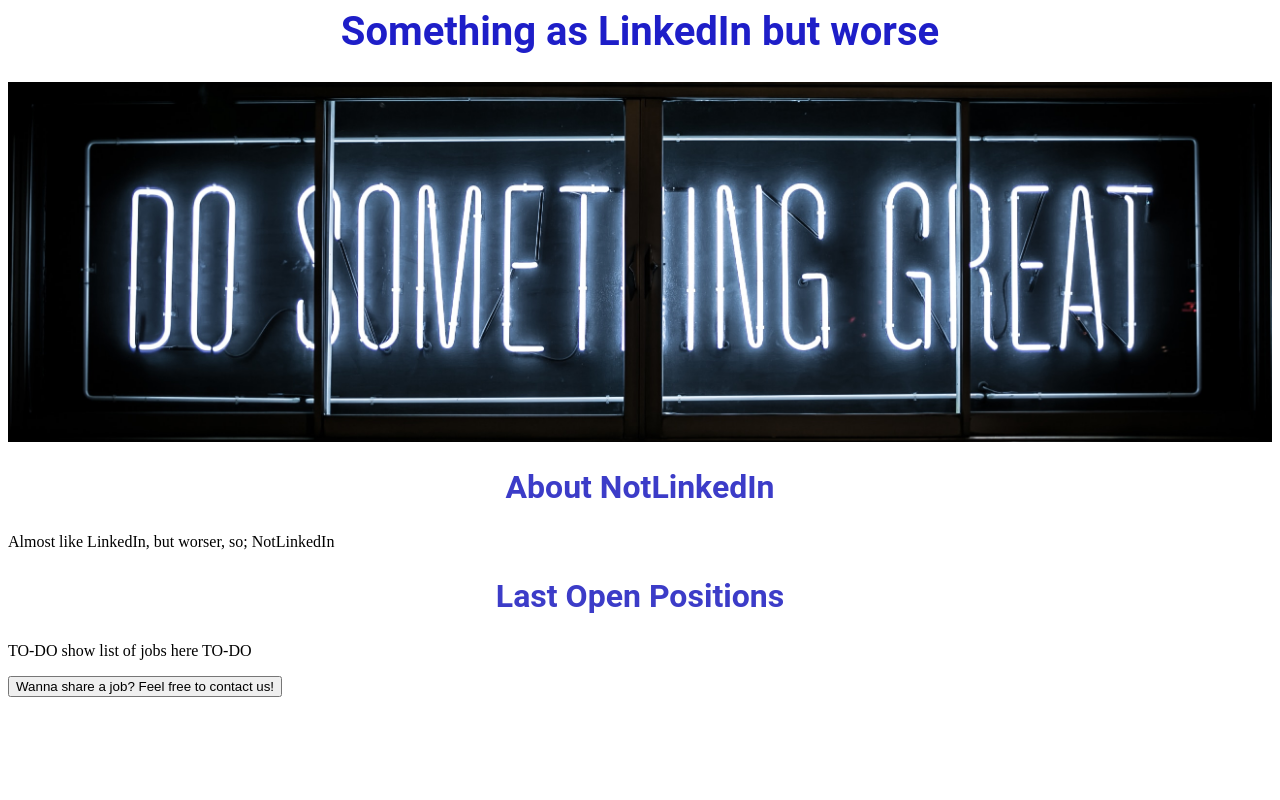
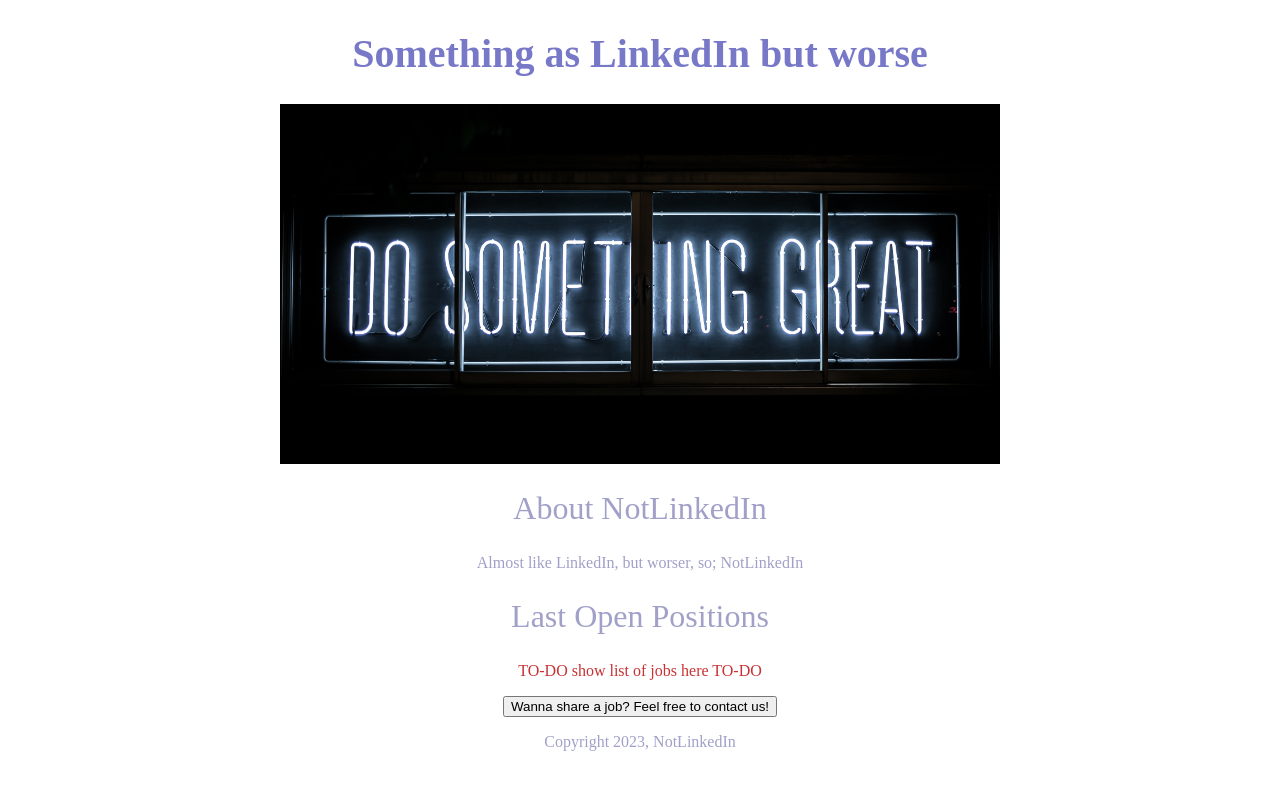
Before and after one commit to khaikan/rafael-website, a Flask app: page / in a window 1280 px wide. Run offline with Flask 3, Linux system fonts and the light colour scheme.

Commit message:
it actually starts here

```diff
--- a/templates/home.html
+++ b/templates/home.html
@@ -8,9 +8,9 @@
     <style>
       h1 {
         font-size: 40px;
-        font-family: Roboto;
+        font-family: Bahnschrift;
         font-weight: bold;
-        color: rgb(30, 30, 200);
+        color: rgb(120, 120, 200);
         text-align: center;
       }
       #banner {
@@ -19,23 +19,50 @@
         object-fit: cover;
       }
       h2 {
-        font-family: Roboto;
+        font-family: Bahnschrift;
         font-size: 32px;
-        color: rgb(60, 60, 200);
+        color: rgb(160, 160, 200);
+        text-align: center;
+        font-weight: normal;
+      }
+      .bodytext {
+        font-family: Bahnschrift;
+        color: rgb(160, 160, 200);
+        text-align: center;
+      }
+
+      #container {
+        max-width: 720px;
+        margin: 30 auto 30 auto;
+      }
+
+      #to-do {
+        font-family: Bahnschrift;
+        color: rgb(200, 50, 50);
+        text-align: center;
+      }
+      .copyright {
+        font-family: Bahnschrift;
+        color: rgb(160, 160, 200);
         text-align: center;
       }
     </style>
   </head>
   <body>
+      <div id="container">
       <h1>Something as LinkedIn but worse</h1>
       <img id="banner" src="https://rafael-website-1--rafaelpetruy1.repl.co/static/banner.jpg">
       <h2>About NotLinkedIn</h2>
-    <p>
+      <p class="bodytext">
         Almost like LinkedIn, but worser, so; NotLinkedIn
       </p>
       <h2>Last Open Positions</h2>
-    <p>TO-DO show list of jobs here TO-DO</p>
+      <p id="to-do">TO-DO show list of jobs here TO-DO</p>
+          <div style="text-align: center;">
           <button>Wanna share a job? Feel free to contact us!</button>
+            <p class="copyright">Copyright 2023, NotLinkedIn</p>
+          </div>
+        </div>
   </body>
 
 </html>
```
Lines whose indentation alone changed are shown as unchanged.
